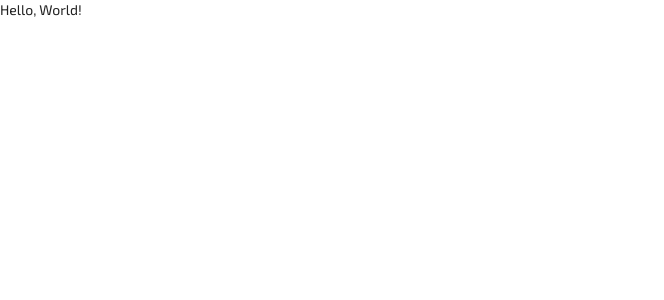
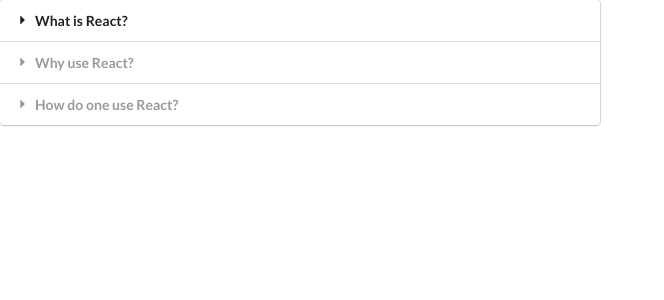
Before and after one commit to The-sad-philosopher/Widgets, a React (Create React App) app: page / in a window 1280 px wide. Shown: the top 300 px of the page, without its empty margins (0-664 px from the left). Built offline with nearby package versions, Linux system fonts and the light colour scheme.

Commit message:
🏗 Add a basic router (made from scratch)

```diff
--- a/src/Components/App/App.tsx
+++ b/src/Components/App/App.tsx
@@ -1,6 +1,20 @@
 import * as React from 'react';
 import './App.sass';
+import { items } from '../../helpers';
+import { Accordion } from '../Accordion';
+import { WikiSearch } from '../WikiSearch';
+import { Translator } from '../Translator';
+
+const route = (path: string, component: JSX.Element) => {
+  return window.location.pathname === path ? component : null;
+};
 
 export const App: React.FC = () => {
-  return <div className="app">Hello, World!</div>;
+  return (
+    <div className="app">
+      {route('/', <Accordion items={items} />)}
+      {route('/search', <WikiSearch />)}
+      {route('/translate', <Translator />)}
+    </div>
+  );
 };
```
